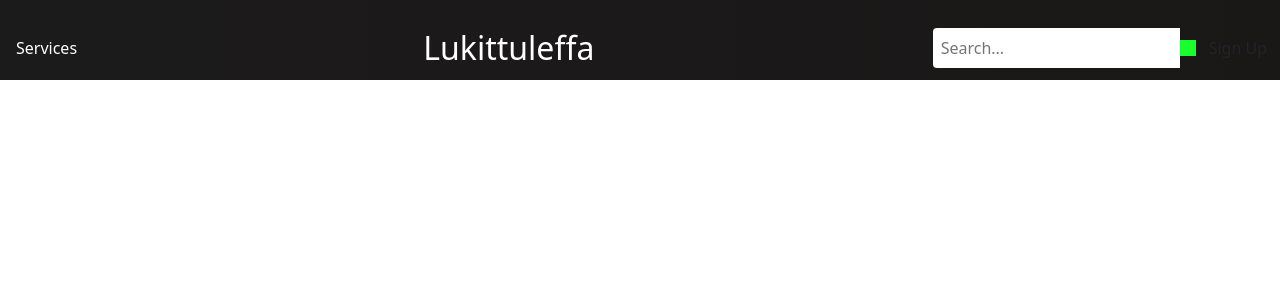
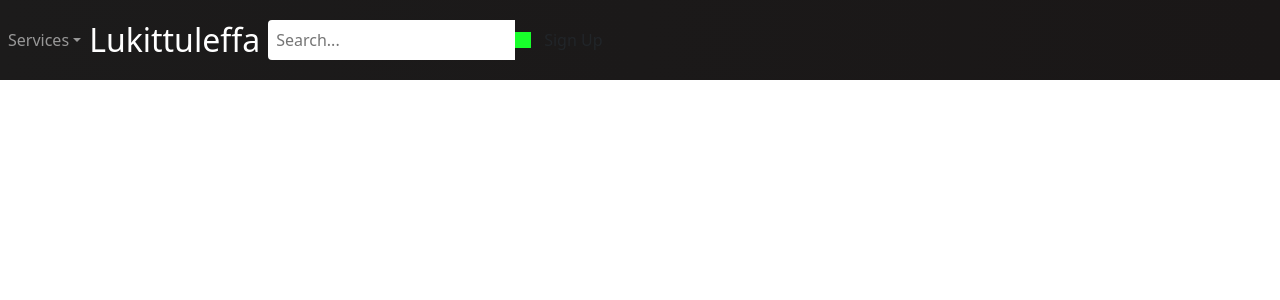
Before and after one commit to TVT22-8/LukittuLeffa, a React (Create React App) app in the folder frontend/: page /more-services in a window 1280 px wide. Shown: the top 300 px of the page. Built offline with nearby package versions, Linux system fonts and the light colour scheme.

Commit message:
navbar korjaus

```diff
--- a/frontend/src/App.js
+++ b/frontend/src/App.js
@@ -2,7 +2,7 @@
 
 import React, { useState } from 'react';
 import { BrowserRouter as Router, Route, Routes } from 'react-router-dom';
-import Navbar from './components/Navbar';
+import MyNavbar from './components/Navbar';
 import Movie from './components/pages/Movie';
 import Group from './components/pages/Group';
 import Home from './components/pages/Home';
@@ -23,7 +23,7 @@ const App = () => {
   return (
     <Router>
       <div className={`App ${theme}`}>
-        <Navbar />
+        <MyNavbar />
         <Routes>
           <Route path="/" element={<Home />} />
           <Route path="/Movie" element={<Movie />} />
--- a/frontend/src/components/Navbar.css
+++ b/frontend/src/components/Navbar.css
@@ -126,7 +126,7 @@
   .menu-icon {
     display: block;
     position: absolute;
-    top: 05;
+    top: 0;
     right: 0;
     transform: translate(-100%, 60%);
     font-size: 1.8rem;
@@ -161,3 +161,13 @@
     display: none;
   }
 }
+
+/* Add a black background to the dropdown */
+.custom-dropdown .dropdown-menu {
+  background-color: black;
+}
+
+/* Optionally, change the text color in the dropdown */
+.custom-dropdown .dropdown-menu a {
+  color: white;
+}
--- a/frontend/src/components/Navbar.js
+++ b/frontend/src/components/Navbar.js
@@ -1,47 +1,59 @@
 import React, { useState } from 'react';
 import { Link } from 'react-router-dom';
+import { Navbar, Nav, NavDropdown } from 'react-bootstrap';
 import './Navbar.css';
-import Dropdown from './Dropdown';
 import SearchBar from './SearchBar';
 import { Button } from './Button'; // Import the Button component
 
-// ... (existing imports)
+const MenuItems = [
+  {
+    title: 'Service 1',
+    path: '/service1',
+    cName: 'nav-links',
+  },
+  {
+    title: 'Service 2',
+    path: '/service2',
+    cName: 'nav-links',
+  },
+  {
+    title: 'More Services',
+    path: '/more-services',
+    cName: 'nav-links',
+  },
+];
 
-function Navbar() {
+function MyNavbar() {
   const [click, setClick] = useState(false);
-  const [dropdown, setDropdown] = useState(false);
 
   const handleClick = () => setClick(!click);
-  const closeMobileMenu = () => setClick(false);
-
-  const onMouseEnter = () => {
-    if (window.innerWidth < 960) {
-      setDropdown(false);
-    } else {
-      setDropdown(true);
-    }
-  };
-
-  const onMouseLeave = () => {
-    if (window.innerWidth < 960) {
-      setDropdown(false);
-    } else {
-      setDropdown(false);
-    }
-  };
 
   return (
-    <>
-      <nav className='navbar'>
-        <div className='nav-item' onMouseEnter={onMouseEnter} onMouseLeave={onMouseLeave}>
-          <Link to='/services' className='nav-links' onClick={closeMobileMenu}>
-            Services <i className='fas fa-caret-down' />
+    <Navbar bg="dark" variant="dark" expand="lg">
+      <Nav className='nav-item'>
+        <NavDropdown
+          title="Services"
+          id="basic-nav-dropdown"
+          show={click}
+          onClick={handleClick}
+          className="custom-dropdown" // Add a custom class for styling
+        >
+          {MenuItems.map((item, index) => (
+            <NavDropdown.Item key={index}>
+              <Link
+                className={item.cName}
+                to={item.path}
+                onClick={() => setClick(false)}
+              >
+                {item.title}
               </Link>
-          {dropdown && <Dropdown />}
-        </div>
+            </NavDropdown.Item>
+          ))}
+        </NavDropdown>
+      </Nav>
 
       <div className='navbar-center'>
-          <Link to='/' className='navbar-logo' onClick={closeMobileMenu}>
+        <Link to='/' className='navbar-logo'>
           Lukittuleffa
           <i className='fab fa-firstdraft' />
         </Link>
@@ -55,9 +67,8 @@ function Navbar() {
       <div className='menu-icon' onClick={handleClick}>
         <i className={click ? 'fas fa-times' : 'fas fa-bars'} />
       </div>
-      </nav>
-    </>
+    </Navbar>
   );
 }
 
-export default Navbar;
+export default MyNavbar;
--- a/frontend/src/components/pages/Home.js
+++ b/frontend/src/components/pages/Home.js
@@ -6,7 +6,6 @@ const Home = () => {
   return (
     <div>
       <Testfetch />
-      <ShapeExample />
       <h2>Welcome to the Home Page!</h2>
     </div>
   );
```
Lines whose indentation alone changed are shown as unchanged.
